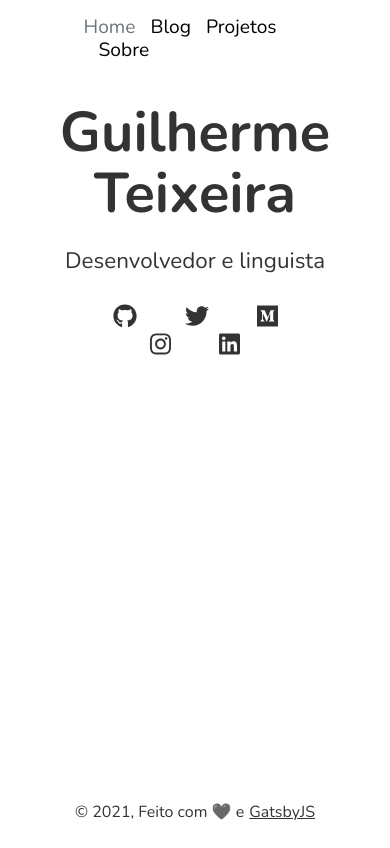
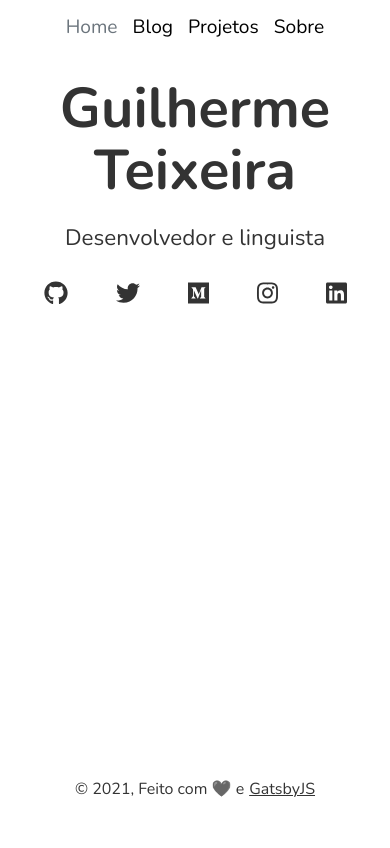
Before and after one commit to vibraniumdev/vibraniumdev.github.io-old, a Gatsby site: page / in a window 390 px wide. Built offline with nearby package versions, Linux system fonts and the light colour scheme; Gatsby itself is replaced by a stand-in of ours; a small style sheet from the web is missing.

Commit message:
Adjusts responsive design (width) for tiny screens

```diff
--- a/src/components/layout.styles.js
+++ b/src/components/layout.styles.js
@@ -2,10 +2,13 @@ import styled from "@emotion/styled"
 
 export const Content = styled.div`
   margin: 0 auto;
-  /* max-width: 860px; */
-  max-width: 75vw;
+  width: 75vh;
   padding: 0 1.0875rem;
   padding-top: 0;
+
+  @media (max-width: 75vh) {
+    width: auto;
+  }
 `
 
 export const GatsbyLink = styled.a`
```
